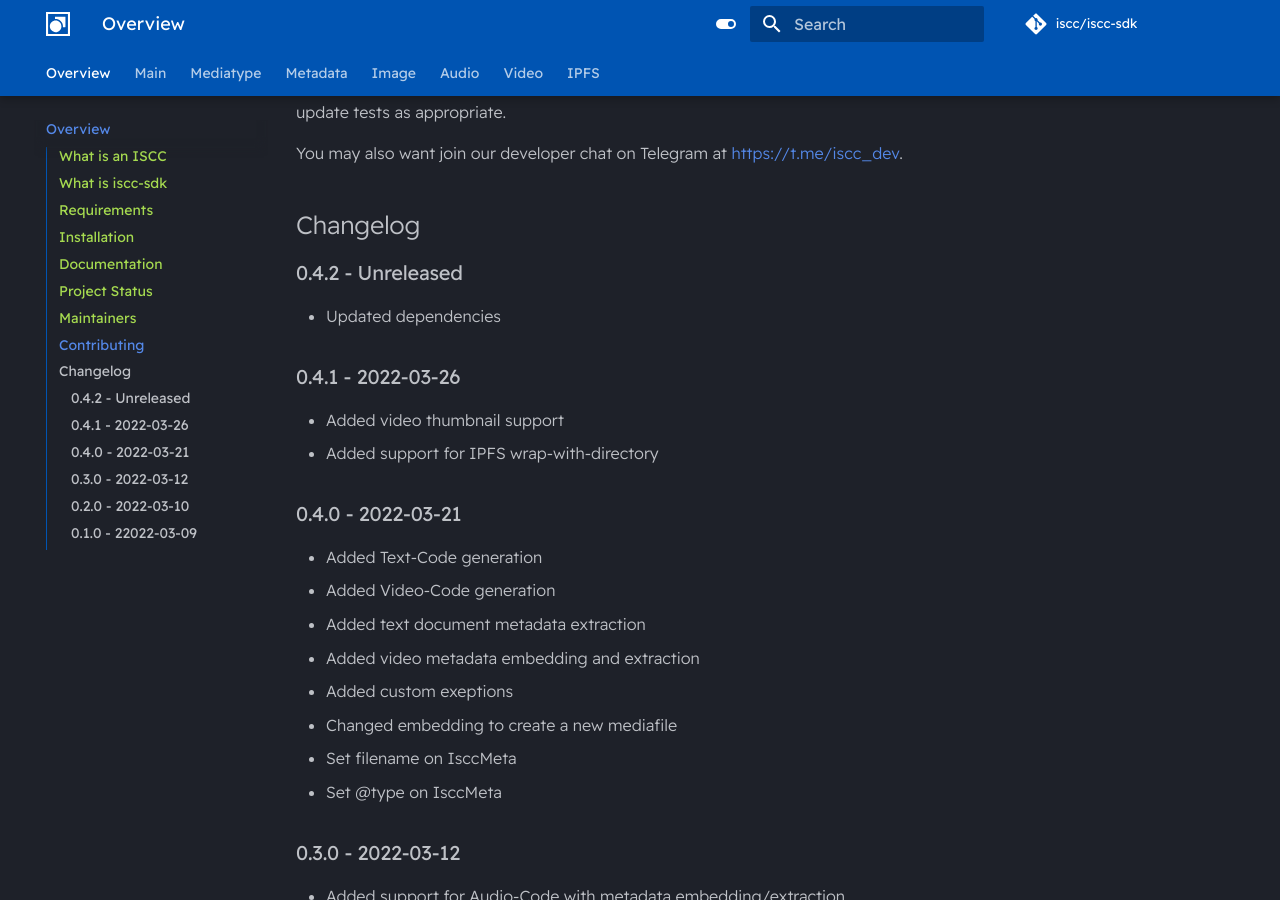
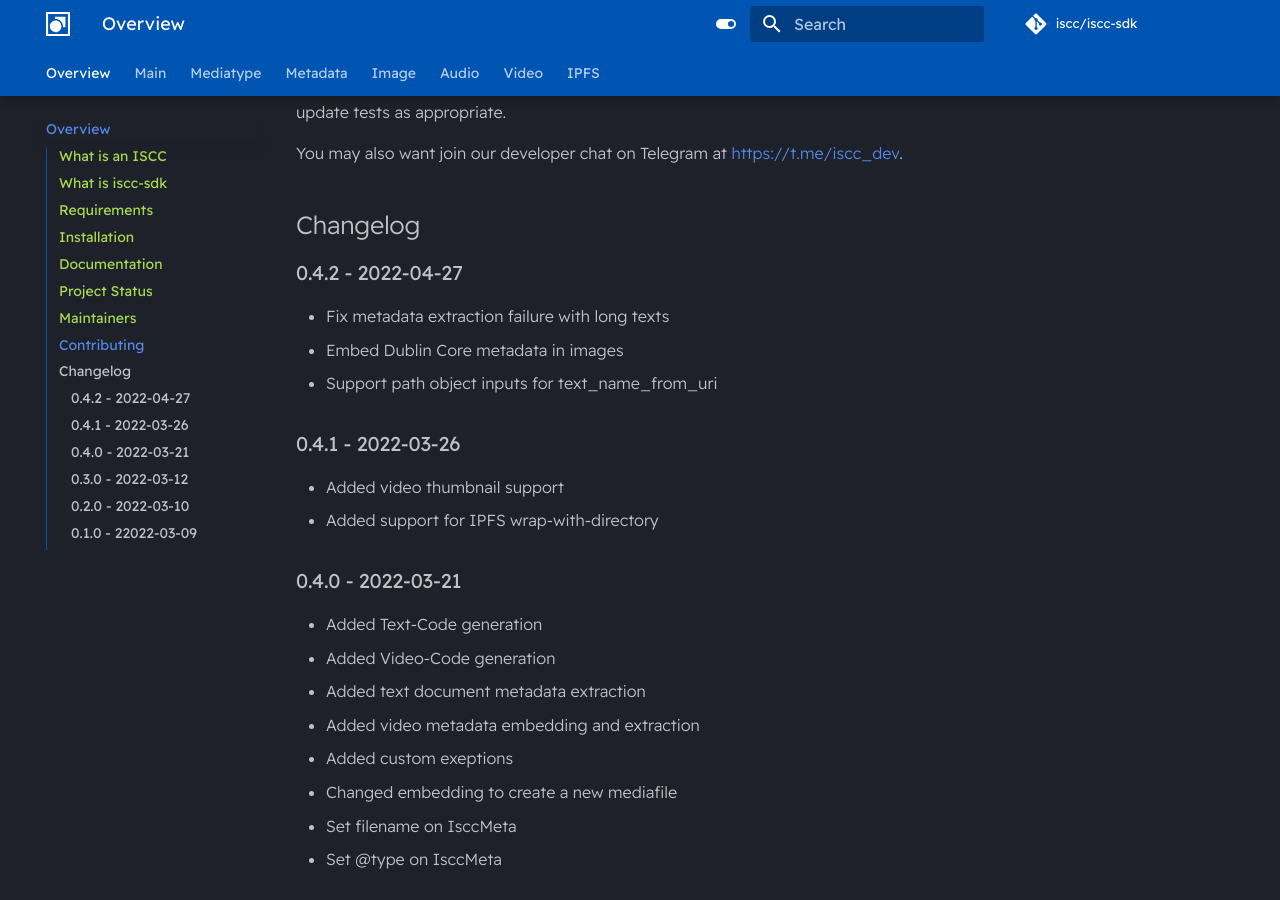
Before and after one commit to iscc/iscc-sdk, an MkDocs documentation site: the page built from docs/index.md, in a window 1280 px wide and 900 px high, scrolled down 1922 px. Built offline with MkDocs 1.6.1 and Material for MkDocs 9.7.7, drawn with Linux system fonts in a browser that asks for light colours; comment, search, counter and statistics services are not loaded.

```diff
--- a/docs/index.md
+++ b/docs/index.md
@@ -75,8 +75,10 @@ You may also want join our developer chat on Telegram at <https://t.me/iscc_dev>
 
 ## Changelog
 
-### 0.4.2 - Unreleased
-- Updated dependencies
+### 0.4.2 - 2022-04-27
+- Fix metadata extraction failure with long texts
+- Embed Dublin Core metadata in images
+- Support path object inputs for text_name_from_uri
 
 ### 0.4.1 - 2022-03-26
 - Added video thumbnail support
```
Also changed, not shown: README.md (+4 -2 lines).
